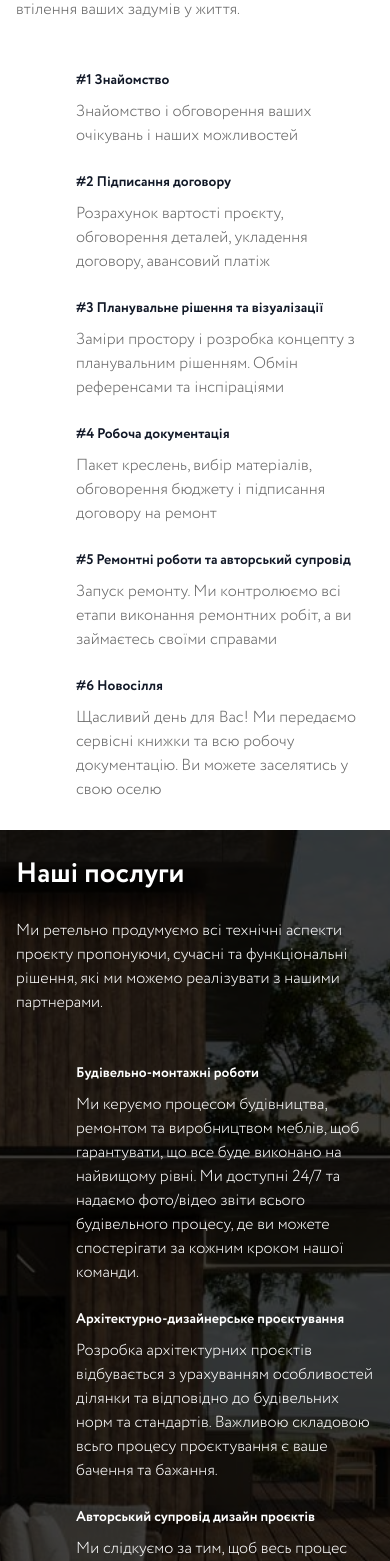
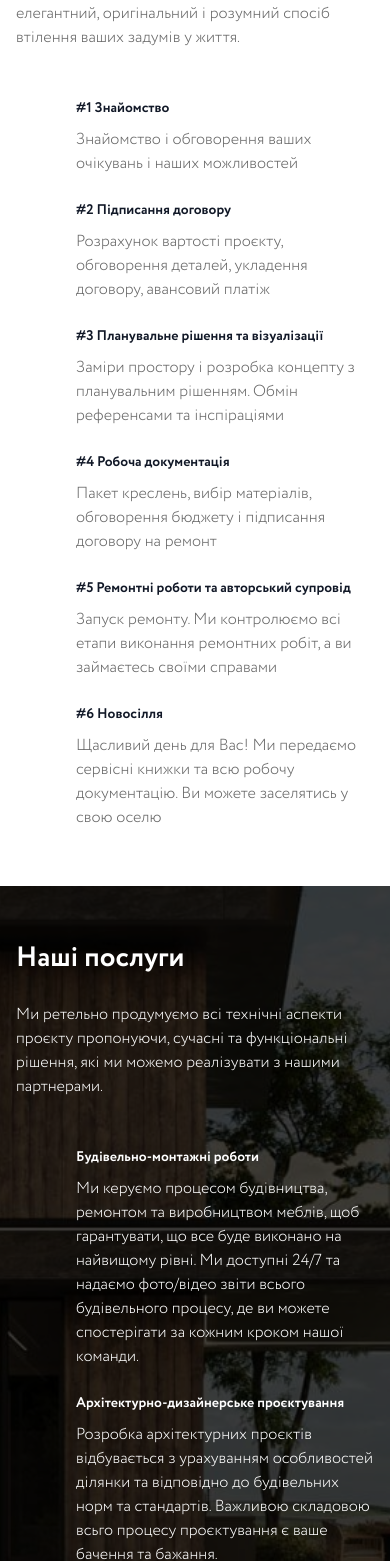
Before and after one commit to nikolaynizruhin/asty, a Next.js app: page / in a window 390 px wide. Shown: the part 2010-3571 px from the top of the page. Built offline with nearby package versions, Linux system fonts and the light colour scheme.

Commit message:
Update spacing

```diff
--- a/components/home/services.tsx
+++ b/components/home/services.tsx
@@ -39,7 +39,7 @@ export default function Services() {
           height="768"
           className="absolute inset-0 -z-10 h-full w-full object-cover brightness-[0.25]"
         />
-        <Container className="py-7 md:py-28 xl:py-48">
+        <Container className="py-14 md:py-28 xl:py-48">
           <div className="xl:w-1/2">
             <Heading>Наші послуги</Heading>
             <p className="mt-7 md:mt-10 xl:mt-6 text-base font-light text-white">
--- a/components/home/steps.tsx
+++ b/components/home/steps.tsx
@@ -44,7 +44,7 @@ const steps: Media[] = [
 
 export default function Steps() {
   return (
-    <div className="py-7 md:py-28 xl:py-48">
+    <div className="py-14 md:py-28 xl:py-48">
       <Container>
         <div className="xl:pl-[50%]">
           <Heading isDark>Як ми працюємо</Heading>
```
